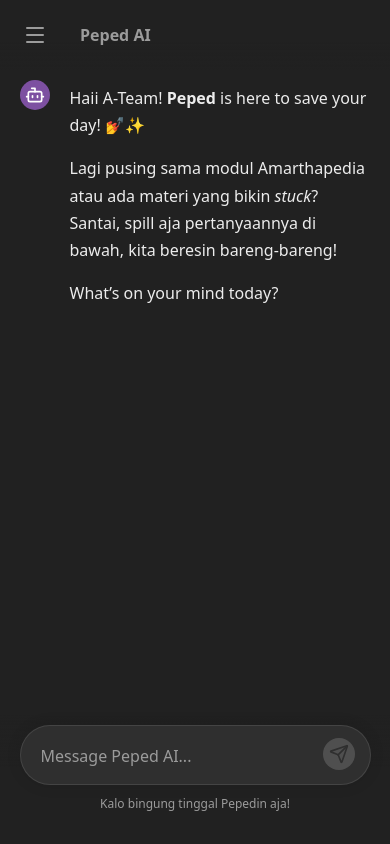
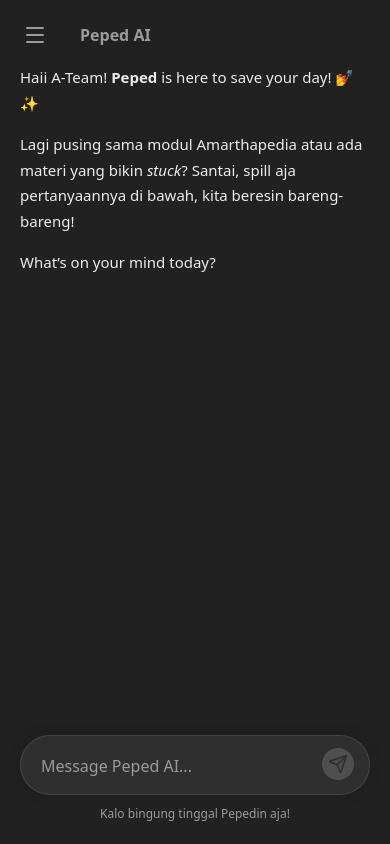
Before and after one commit to FerdyLazuardi/peped, a React (Vite) app: page / in a window 390 px wide. Built offline with nearby package versions, Linux system fonts and the light colour scheme.

Commit message:
update terbaru

```diff
--- a/src/index.css
+++ b/src/index.css
@@ -567,14 +567,27 @@
   }
 
   .chat-container {
-    padding: 80px 5% 40px 5%;
+    padding: 60px 20px 20px 20px !important;
+  }
+
+  .message-wrapper {
+    gap: 0 !important;
+    margin-bottom: 15px !important;
+  }
+
+  .message-bubble {
+    max-width: 100% !important;
+    font-size: 15px !important;
+  }
+
+  /* Force hide avatars on mobile with high specificity */
+  .chat-container .message-wrapper .avatar,
+  .chat-container .message-wrapper.ai .avatar,
+  .chat-container .message-wrapper.user .avatar {
+    display: none !important;
   }
 
   .input-container {
-    padding: 10px 5% 30px 5%;
-  }
-
-  .message-bubble {
-    max-width: 95%;
+    padding: 10px 20px 20px 20px !important;
   }
 }
```
